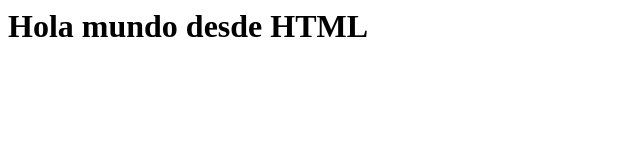
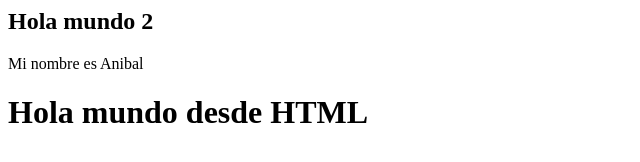
Before and after one commit to Axdion/Bot-Discord, a plain HTML site: page index.html in a window 1280 px wide. Shown: the whole page, without its empty margins (0-640 px from the left). Drawn offline with Linux system fonts and the light colour scheme.

Commit message:
Estructura: h1 y h2

```diff
--- a/index.html
+++ b/index.html
@@ -1,3 +1,4 @@
 <html></html>
-
+<h2>Hola mundo 2</h2>
+<p>Mi nombre es Anibal</p>
 <h1>Hola mundo desde HTML</h1>
```
